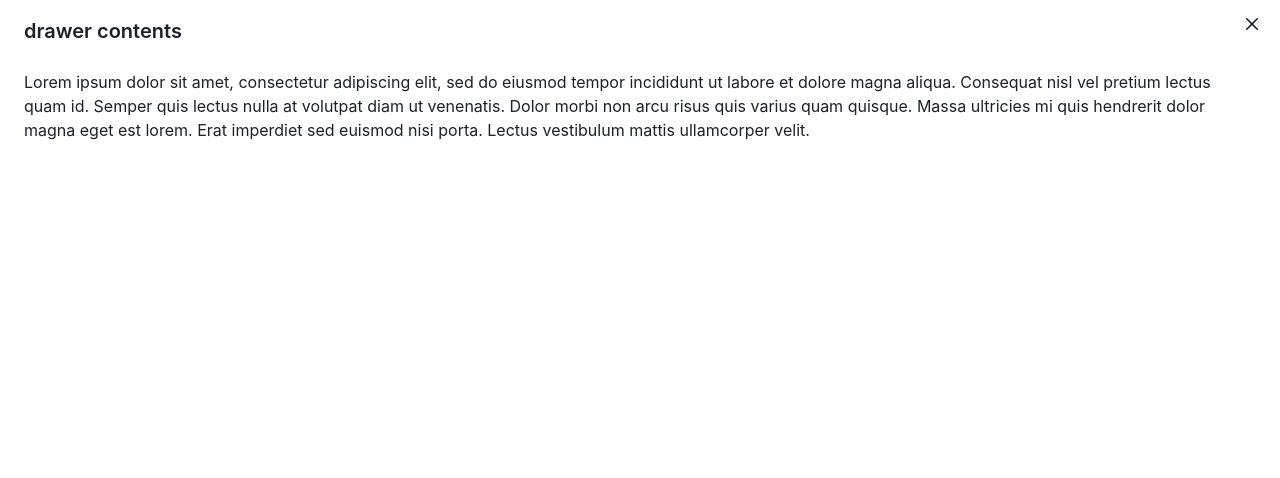
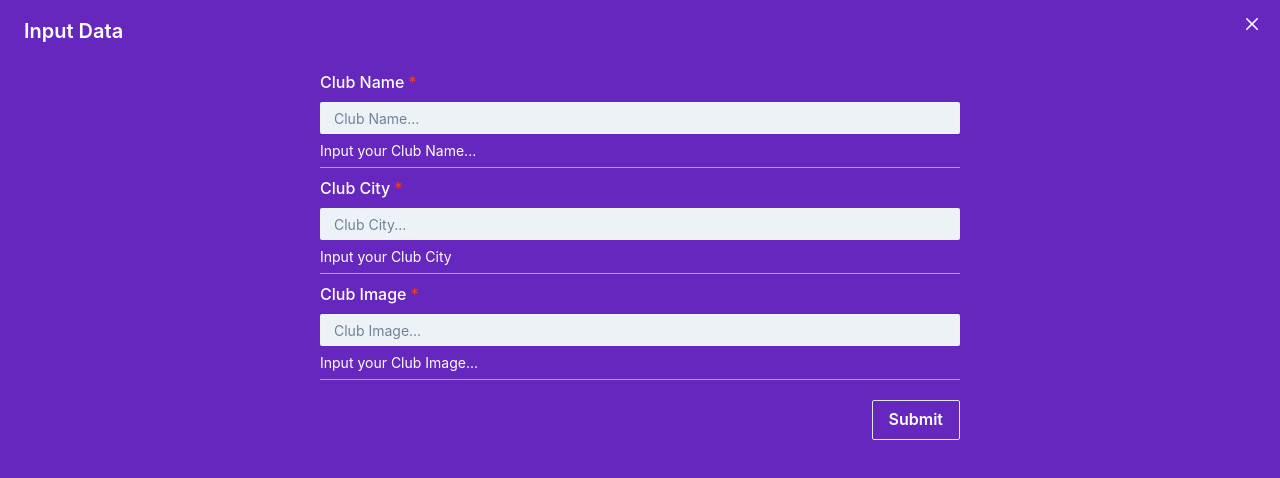
Before and after one commit to ReygaFitra/match-tracker, a Next.js app: page /score in a window 1280 px wide. Both pictures are taken after a click on the button "Add New Club". Shown: the top 478 px of the page. Built offline with nearby package versions, Linux system fonts and the light colour scheme.

Commit message:
components: form

```diff
--- a/src/app/club/page.jsx
+++ b/src/app/club/page.jsx
@@ -12,7 +12,7 @@ export default function Club() {
   return (
     <Container maxW="4xl" pt={10}>
       <Form />
-      <Grid templateColumns="repeat(3, 1fr)" gap={5} mt={10}>
+      <Grid templateColumns={{ base: 'repeat(1, 1fr)', md: 'repeat(3, 1fr)' }} gap={5} mt={10}>
         <GridItem>
           <CardLayout />
         </GridItem>
--- a/src/app/score/page.jsx
+++ b/src/app/score/page.jsx
@@ -12,7 +12,7 @@ export default function Score() {
   return (
     <Container maxW="4xl" pt={10}>
       <Form />
-      <Grid templateColumns="repeat(3, 1fr)" gap={5} mt={10}>
+      <Grid templateColumns={{ base: 'repeat(1, 1fr)', md: 'repeat(3, 1fr)' }} gap={5} mt={10}>
         <GridItem>
           <CardLayout />
         </GridItem>
--- a/src/components/Form.jsx
+++ b/src/components/Form.jsx
@@ -1,4 +1,4 @@
-import { Button, Drawer, DrawerBody, DrawerCloseButton, DrawerContent, DrawerHeader, DrawerOverlay, useDisclosure } from '@chakra-ui/react';
+import { Box, Button, Container, Divider, Drawer, DrawerBody, DrawerCloseButton, DrawerContent, DrawerHeader, DrawerOverlay, FormControl, FormHelperText, FormLabel, Input, useDisclosure } from '@chakra-ui/react';
 
 const Form = () => {
   const { isOpen, onOpen, onClose } = useDisclosure();
@@ -15,13 +15,32 @@ const Form = () => {
       <Drawer onClose={onClose} isOpen={isOpen} size="full">
         <DrawerOverlay />
         <DrawerContent>
-          <DrawerCloseButton />
-          <DrawerHeader> drawer contents</DrawerHeader>
-          <DrawerBody>
-            <p>
-              Lorem ipsum dolor sit amet, consectetur adipiscing elit, sed do eiusmod tempor incididunt ut labore et dolore magna aliqua. Consequat nisl vel pretium lectus quam id. Semper quis lectus nulla at volutpat diam ut venenatis.
-              Dolor morbi non arcu risus quis varius quam quisque. Massa ultricies mi quis hendrerit dolor magna eget est lorem. Erat imperdiet sed euismod nisi porta. Lectus vestibulum mattis ullamcorper velit.
-            </p>
+          <DrawerCloseButton color="white" />
+          <DrawerHeader bgColor="#6527BE" color="white">
+            Input Data
+          </DrawerHeader>
+          <DrawerBody bgColor="#6527BE" color="white">
+            <Container maxW="2xl">
+              <FormControl as="form" isRequired>
+                <FormLabel>Club Name</FormLabel>
+                <Input id="clubName" name="club" variant="filled" rounded="sm" size="sm" _focus={{ bgColor: '#9681EB' }} type="text" placeholder="Club Name..." required />
+                <FormHelperText color="white">Input your Club Name...</FormHelperText>
+                <Divider my={2} />
+                <FormLabel>Club City</FormLabel>
+                <Input id="clubCity" name="city" variant="filled" rounded="sm" size="sm" _focus={{ bgColor: '#9681EB' }} type="text" placeholder="Club City..." required />
+                <FormHelperText color="white">Input your Club City</FormHelperText>
+                <Divider my={2} />
+                <FormLabel>Club Image</FormLabel>
+                <Input id="clubImage" name="image" variant="filled" rounded="sm" size="sm" _focus={{ bgColor: '#9681EB' }} type="text" placeholder="Club Image..." required />
+                <FormHelperText color="white">Input your Club Image...</FormHelperText>
+                <Divider my={2} />
+                <Box mt={1} display={'flex'} gap={2} justifyContent={'end'}>
+                  <Button my={'3'} variant="outline" size="md" rounded="sm" color="white" _hover={{ bgColor: '#9681EB' }} type="submit">
+                    Submit
+                  </Button>
+                </Box>
+              </FormControl>
+            </Container>
           </DrawerBody>
         </DrawerContent>
       </Drawer>
--- a/src/components/TableClassement.jsx
+++ b/src/components/TableClassement.jsx
@@ -2,7 +2,7 @@ import { Flex, Stack, Table, TableCaption, TableContainer, Tbody, Td, Text, Tfoo
 
 const TableClassement = () => {
   return (
-    <TableContainer shadow="md" rounded="sm">
+    <TableContainer shadow="md" rounded="sm" overflow="scroll" w="full">
       <Table variant="striped">
         <TableCaption>Footbal Classement Data Table</TableCaption>
         <Thead>
```
